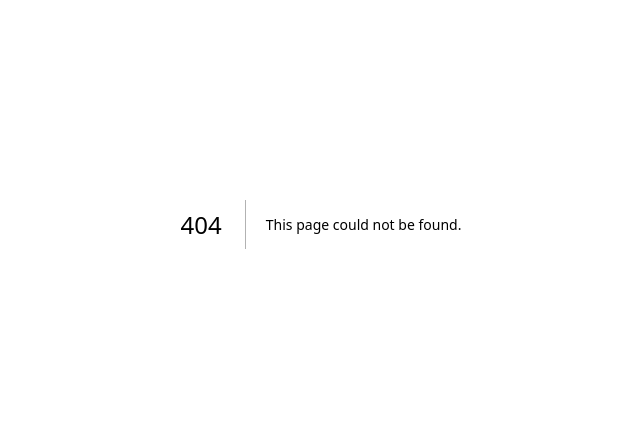
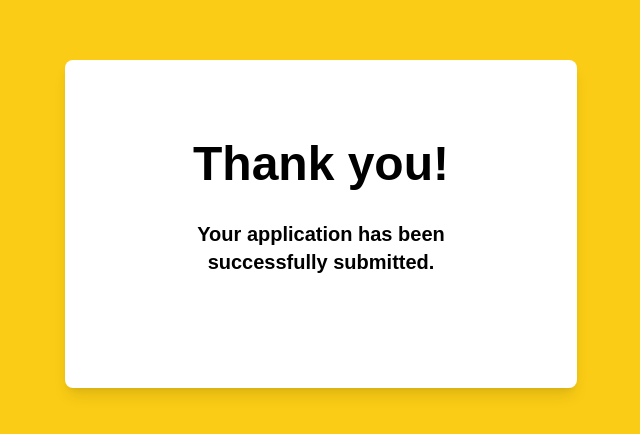
Before and after one commit to Lilpiggie0522/regler, a Next.js app: page /studentLogout in a window 1280 px wide. Before the commit this address had no page. Shown: the part 176-610 px from the top of the page, without its empty margins (319-959 px from the left). Built offline with nearby package versions, Linux system fonts and the light colour scheme.

Commit message:
finish student logout page

```diff
--- /dev/null
+++ b/app/studentLogout/page.tsx
@@ -0,0 +1,7 @@
+import StudentLogout from "@/components/studentLogout";
+
+export default function StudentLogoutPage() {
+  return (
+    <StudentLogout />
+  );
+}
--- /dev/null
+++ b/components/studentLogout.tsx
@@ -0,0 +1,14 @@
+export default function StudentLogout() {
+    return (
+        <div className="flex min-h-screen">
+          {/* Background */}
+          <div className="w-full bg-yellow-400 flex flex-col justify-center items-center p-8">
+          <div className="bg-white p-20 rounded-lg shadow-lg max-w-lg w-full">
+            <h1 className="text-5xl font-bold text-black mb-8 relative text-center">Thank you!</h1>
+            <h2 className="text-xl font-bold text-black mb-8 relative text-center">Your application has been successfully submitted.</h2>
+
+          </div>
+          </div>
+        </div>
+      );
+}
```
